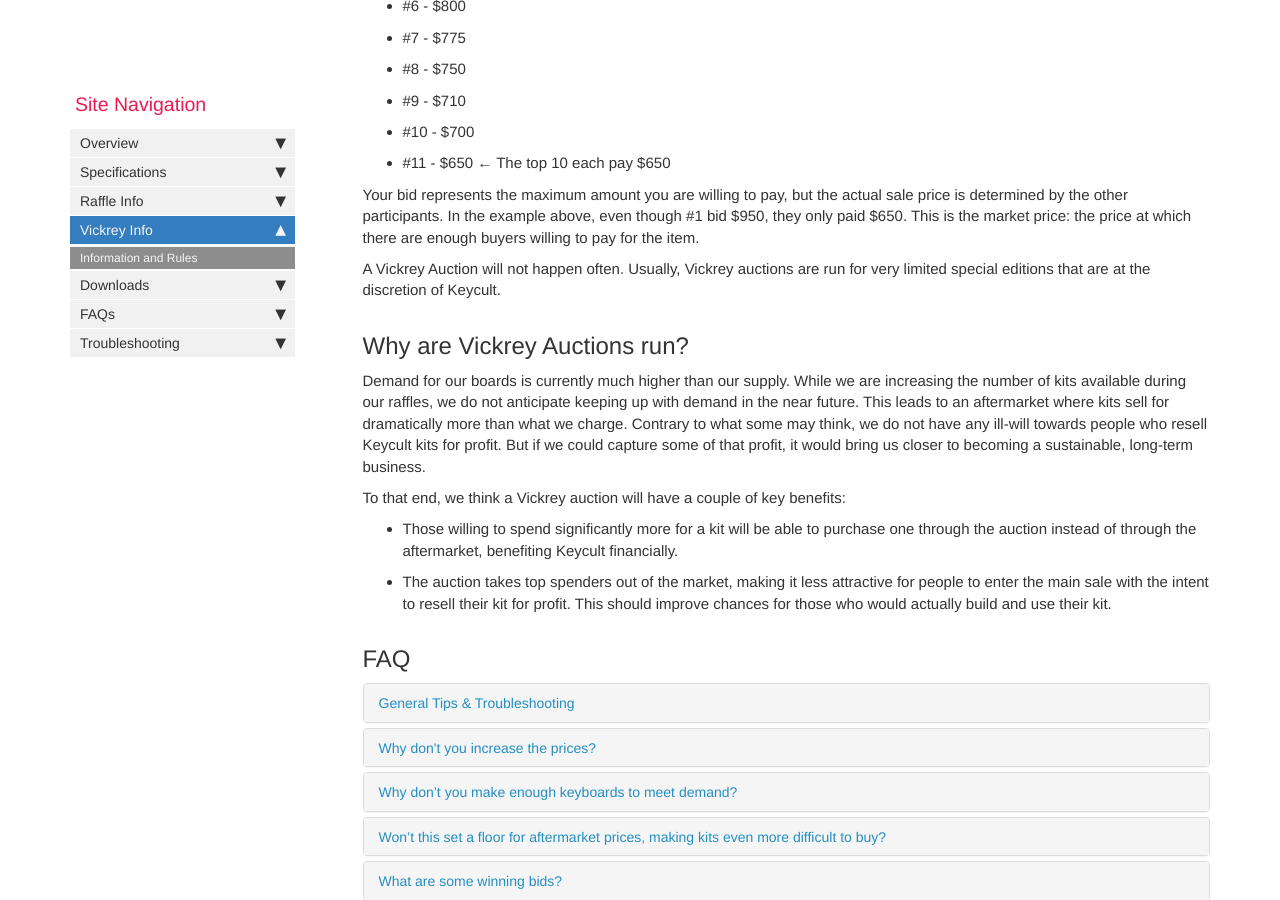
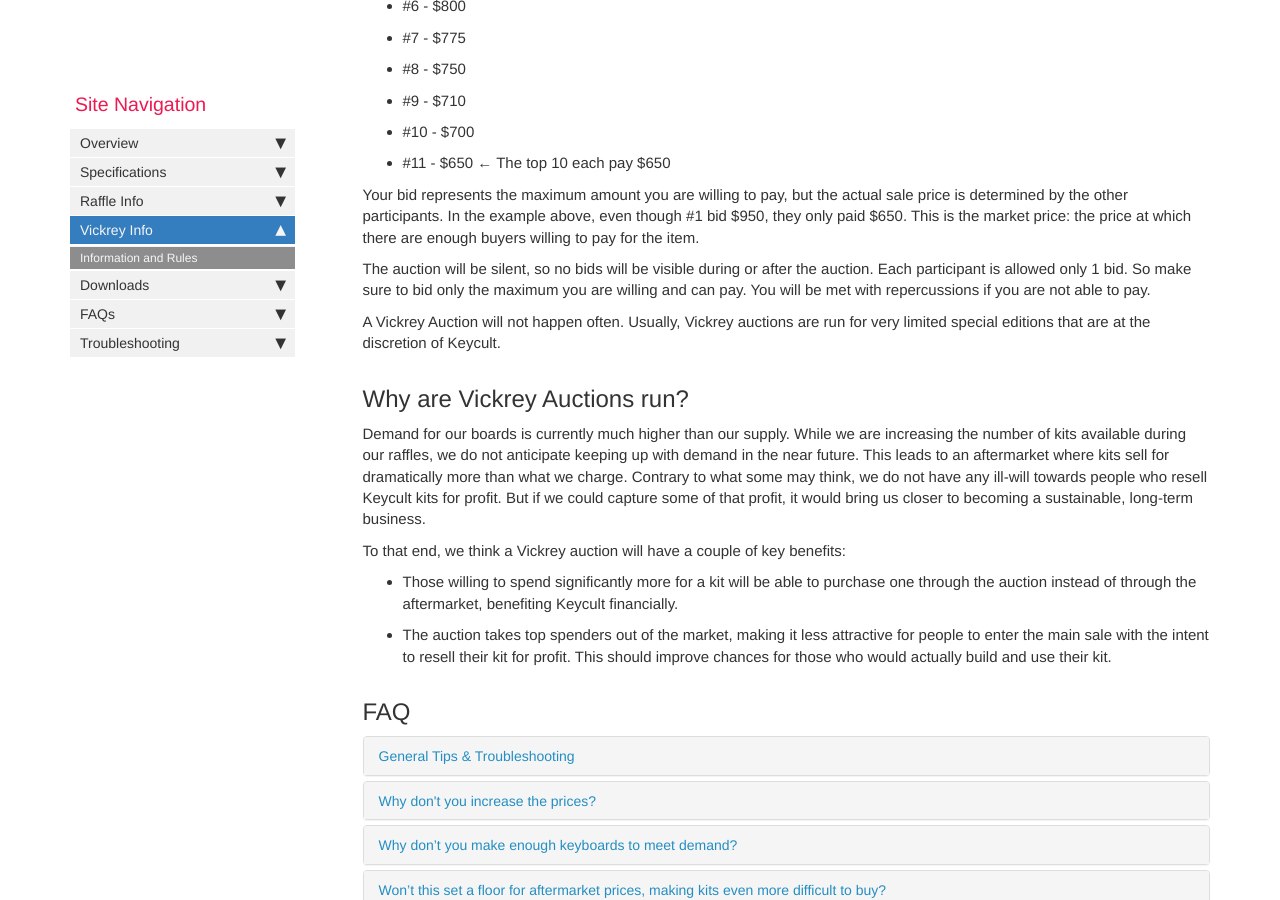
Before and after one commit to keycult/keycult-resources, a Jekyll site: the page built from pages/mydoc/vickrey_info_rules.md, in a window 1280 px wide and 900 px high, scrolled down 520 px. Built offline with Jekyll 4.4.1, drawn with Linux system fonts in a browser that asks for light colours; comment, search, counter and statistics services are not loaded.

Commit message:
Include silent, 1 bid only, and note on repercussions

```diff
--- a/pages/mydoc/vickrey_info_rules.md
+++ b/pages/mydoc/vickrey_info_rules.md
@@ -25,6 +25,8 @@
  - #11 - $650 ← The top 10 each pay $650
 
 Your bid represents the maximum amount you are willing to pay, but the actual sale price is determined by the other participants. In the example above, even though #1 bid $950, they only paid $650. This is the market price: the price at which there are enough buyers willing to pay for the item.
+
+The auction will be silent, so no bids will be visible during or after the auction. Each participant is allowed only 1 bid. So make sure to bid only the maximum you are willing and can pay. You will be met with repercussions if you are not able to pay.
 
 A Vickrey Auction will not happen often. Usually, Vickrey auctions are run for very limited special editions that are at the discretion of Keycult.
 
```
